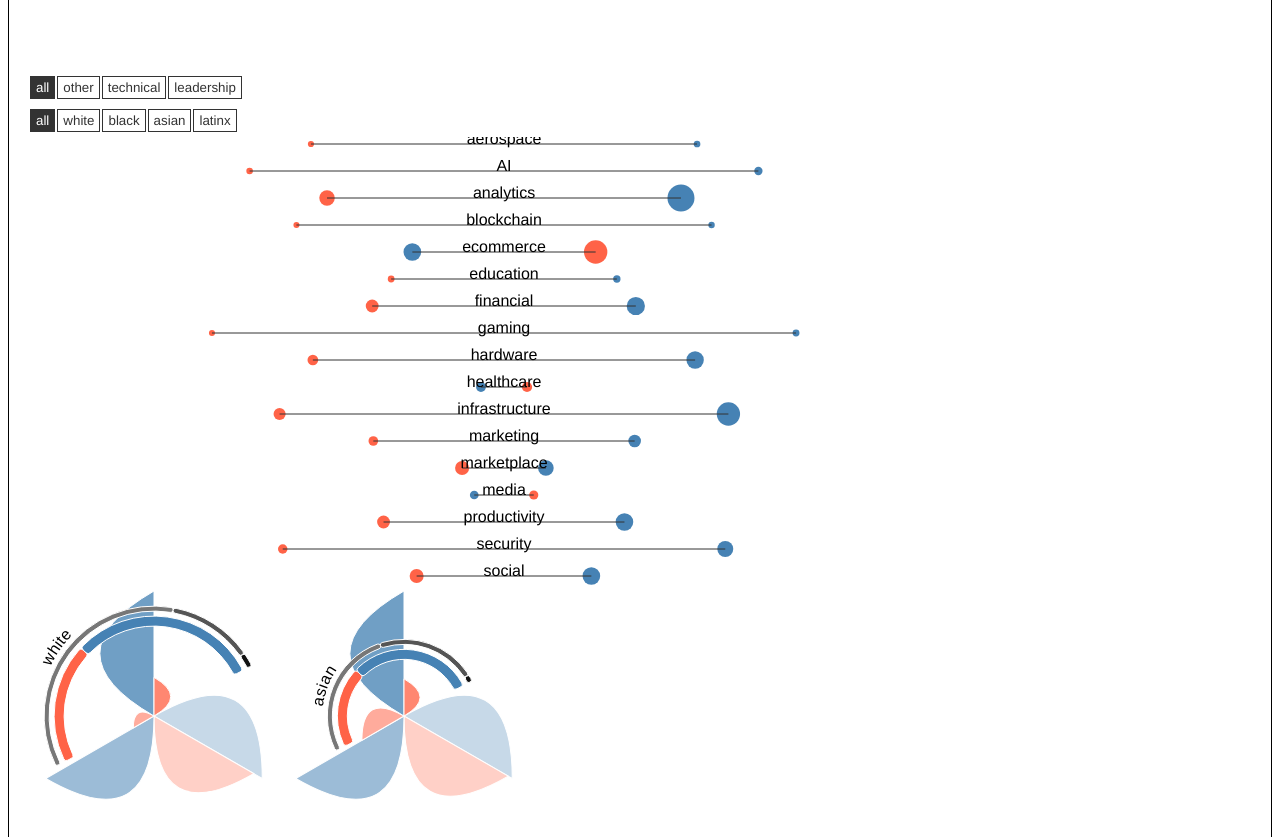
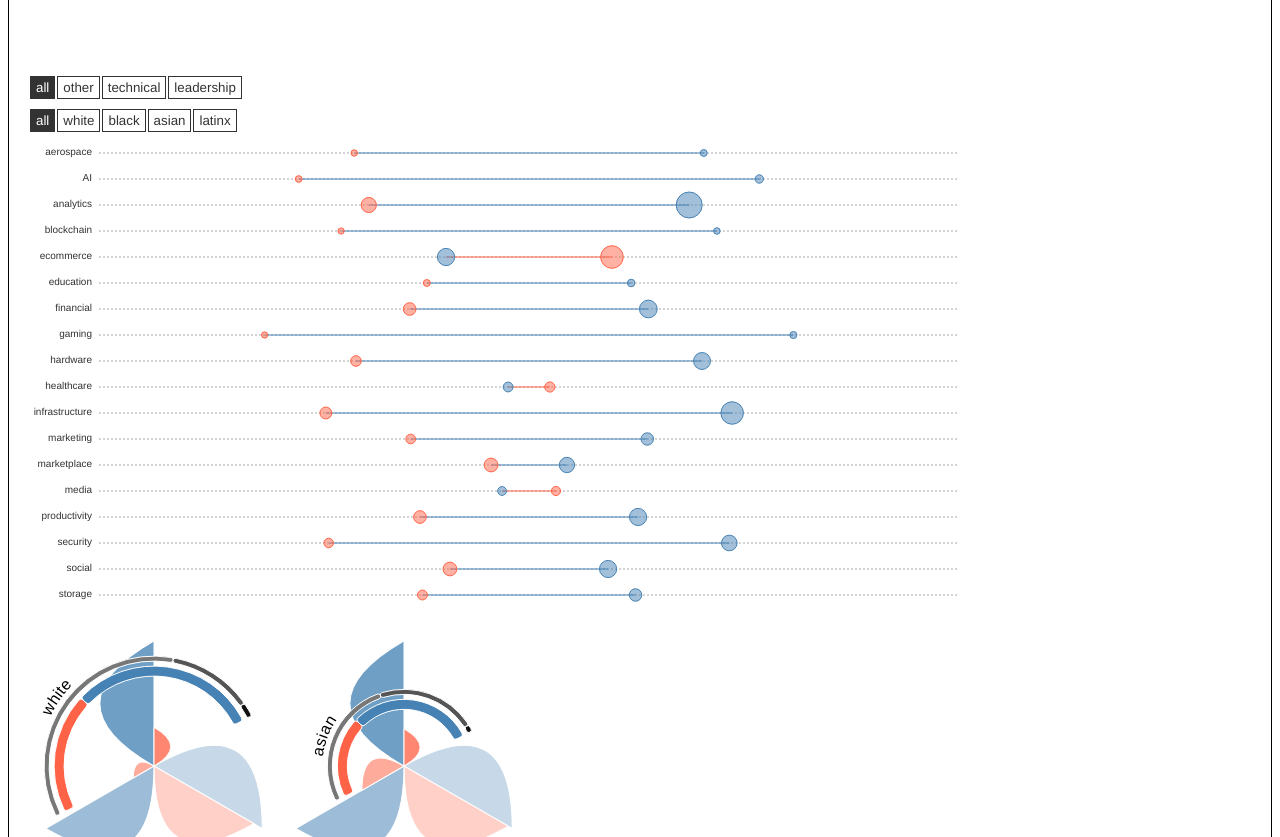
Before and after one commit to maryzam/dear-tech-people-viz, a React app: page / in a window 1280 px wide. Shown: the part 480-1317 px from the top of the page. Built offline with nearby package versions, Linux system fonts and the light colour scheme.

Commit message:
Dome with main features of the OverallBySector Component

```diff
--- a/src/components/OverallBySector/Visualization.js
+++ b/src/components/OverallBySector/Visualization.js
@@ -8,6 +8,9 @@ import Provider from "../../utils/dataProvider";
 const sectors = Provider.getSectors();
 const data = Provider.getOverallBySectors();
 
+const labelOffset = 70;
+const padding = { x: 10, y: 10 }
+
 class OverallBySectorStats extends React.PureComponent {
 
 	constructor(props) {
@@ -15,71 +18,129 @@ class OverallBySectorStats extends React.PureComponent {
 
 		this.setVizRef = (element) => { this.viz = element; };
 
-		const { race, role, height, width } = this.props;
-
-		this.scaleSectors = d3.scaleBand()
-								.domain(sectors)
-								.range([0, height])
-								.round(true);
-
-		this.scaleFreq = d3.scaleLinear().range([0, width]);
-
-		const maxRadius = this.scaleSectors.bandwidth() / 2;
-		const maxCount = d3.max(data[race], (d) => (Math.max(d[role].male, d[role].female)));
-		const minCount = d3.min(data[race], (d) => (Math.min(d[role].male, d[role].female)));
-		this.scaleTotal = d3.scaleLinear().range([3, maxRadius]).domain([minCount, maxCount]);
+		this.scaleSectors = d3.scaleBand().domain(sectors).round(true);
+		this.scaleFreq = d3.scaleLinear();
+		this.scaleTotal = d3.scaleLinear();
 	}
 
 	componentDidMount() {
-		// todo
+
+		this.node = d3.select(this.viz);
+		this.updateViz();
 	}
 
 	componentDidUpdate() {
-		// todo
+		this.updateViz();
 	}
 
 	updateViz() {
 
+		this.updateScales();
+
+		const { race, role, animDuration } = this.props;
+
+		const nodes = this.node
+			.selectAll(".sector")
+			.data(data[race], function(d) {
+				return d ? d.sector : this.dataset.sector;
+			});
+
+		nodes
+			.transition().duration(animDuration)
+			.attr("transform", (d) => (`translate(0, ${this.scaleSectors(d.sector)})`));
+
+		nodes
+			.select(".male")
+			.transition().duration(animDuration)
+			.attr("cx", (d) => this.scaleFreq(d[role].freq.male))
+			.attr("r", (d) => this.scaleTotal(d[role].male))
+			.style("fill-opacity", (d) => (d[role].male > 0 ? 0.5 : 1e-6));
+
+		nodes
+			.select(".female")
+			.transition().duration(animDuration)
+			.attr("cx", (d) => this.scaleFreq(d[role].freq.female))
+			.attr("r", (d) => this.scaleTotal(d[role].female))
+			.style("fill-opacity", (d) => (d[role].female > 0 ? 0.5 : 1e-6));
+
+		nodes
+			.select(".axis")
+			.transition().duration(animDuration)
+			.attr("x1", this.scaleFreq(0))
+			.attr("x2", this.scaleFreq(1));
+
+		nodes
+			.select(".gap")
+			.transition().duration(animDuration)
+			.attr("x1", (d) => this.scaleFreq(d[role].freq.female))
+			.attr("x2", (d) => this.scaleFreq(d[role].freq.male))
+			.style("stroke", (d) => (d[role].freq.female < 0.5 ? "steelblue": "tomato"));
+
+		nodes
+			.select(".label")
+			.transition().duration(animDuration)
+			.style("fill-opacity", (d) => (d[role].all > 0 ? 1 : 0.3 ))
+
 	}
 
 	updateScales() {
+		const { race, role, height, width } = this.props;
 
+		const vizHeight = height - padding.y * 2;
+		const vizWidth = width - labelOffset - padding.y * 2;
+
+		this.scaleSectors.range([0, vizHeight]);
+		this.scaleFreq.range([0, vizWidth]);
+
+		const maxRadius = this.scaleSectors.bandwidth() / 2;
+		const maxCount = d3.max(data[race], (d) => (Math.max(d[role].male, d[role].female)));
+		this.scaleTotal.range([3, maxRadius]).domain([0, maxCount]);
 	}
 
 	render() {
 
 		const { width, height, race, role } = this.props;
-		const xOffset = width / 2;
-		const margin = 50; //todo
+		const xMiddle = width / 2;
+		const xMin = this.scaleFreq(0);
+		const xMax = this.scaleFreq(1);
+
 		return (
 			<svg ref={ this.setVizRef }
 					className="overall-by-gender"
 					width={width}
-					height={height - margin} >
+					height={height} >
+				<g transform={`translate(${labelOffset},${padding.y})`}>
 				{
 					data[race].map((d) => {
 						return (
 							<g key={ d.sector }
+								data-sector={ d.sector }
+								className="sector"
 								transform={`translate(0, ${this.scaleSectors(d.sector)})`}>
-							<circle
-								cx={this.scaleFreq(d[role].freq.male)} cy={0}
-								r={ this.scaleTotal(d[role].male)}
-								style={{ fill: "steelblue" }}/>
-							<circle
-								cx={this.scaleFreq(d[role].freq.female)} cy={0}
-								r={ this.scaleTotal(d[role].female)}
-								style={{ fill: "tomato" }} />
-							<line
-								x1={this.scaleFreq(d[role].freq.female)} y1={0}
-								x2={this.scaleFreq(d[role].freq.male)} y2={0}
-								style= {{ stroke: "#333" }}/>
-							<text transform={`translate(${xOffset}, 0)`}>
-								{d.sector}
-							</text>
+								<line
+									className="axis"
+									x1={ xMin } y1={0}
+									x2={ xMax } y2={0}/>
+								<line
+									className="gap"
+									x1={ xMiddle } y1={0}
+									x2={ xMiddle } y2={0} />
+								<circle
+									className="male"
+									cx={ xMiddle } cy={0} r={0} />
+								<circle
+									className="female"
+									cx={ xMiddle } cy={0} r={0}/>
+								<text
+									className="label"
+									dx={-7} dy={2}>
+									{d.sector}
+								</text>
 							</g>
 						);
 					})
 				}
+				</g>
 			</svg>
 		);
 	}
--- a/src/components/OverallBySector/styles.css
+++ b/src/components/OverallBySector/styles.css
@@ -18,5 +18,29 @@
 }
 
 .overall-by-gender .axis {
+	stroke: #aaa;
+	stroke-dasharray: 2 2;
+}
 
+.overall-by-gender .female {
+	fill: tomato;
+	fill-opacity: 0.5;
+	stroke: tomato;
 }
+
+.overall-by-gender .male {
+	fill: steelblue;
+	fill-opacity: 0.5;
+	stroke: steelblue;
+}
+
+.overall-by-gender .gap {
+	stroke: #333;
+}
+
+.overall-by-gender text {
+	text-anchor: end;
+	pointer-events: none;
+	font-size: 10px;
+	fill: #333;
+}
```
Also changed, not shown: 1 other file (tests, documents, lock files or other folders).
